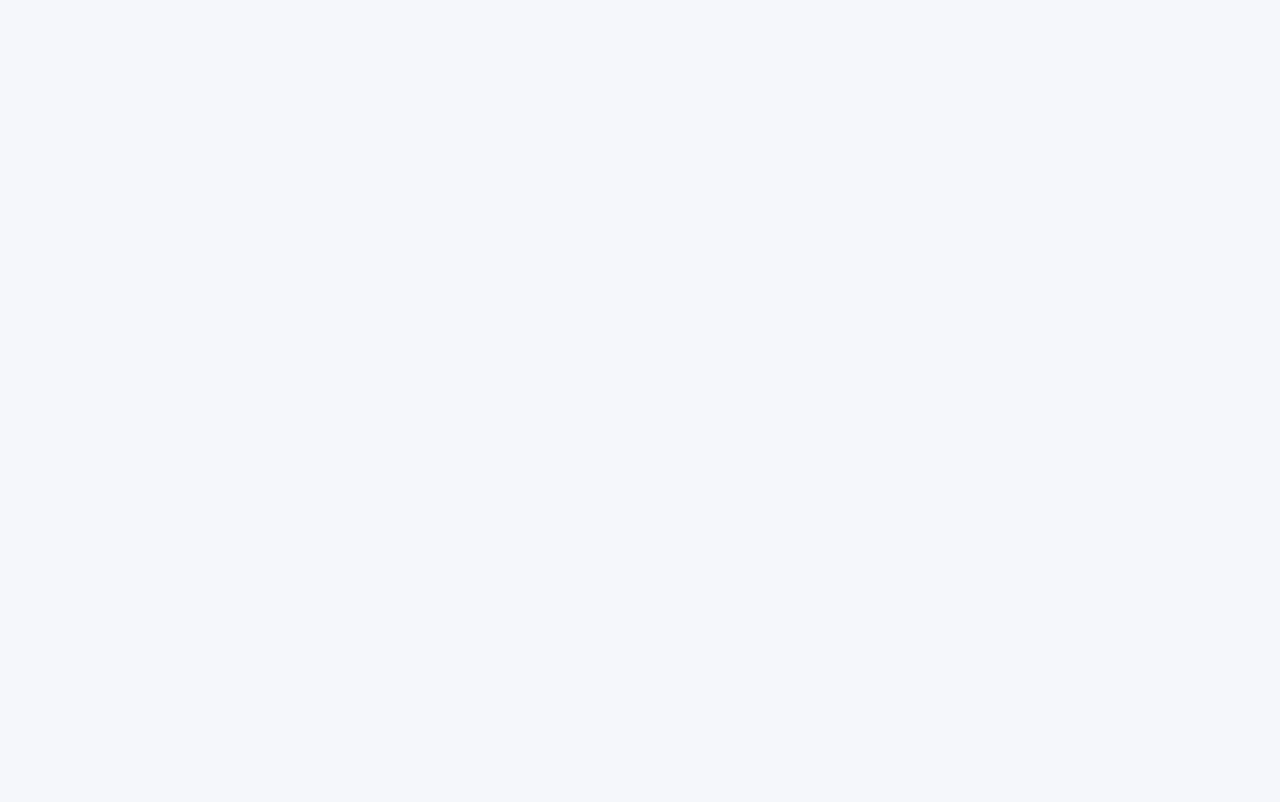
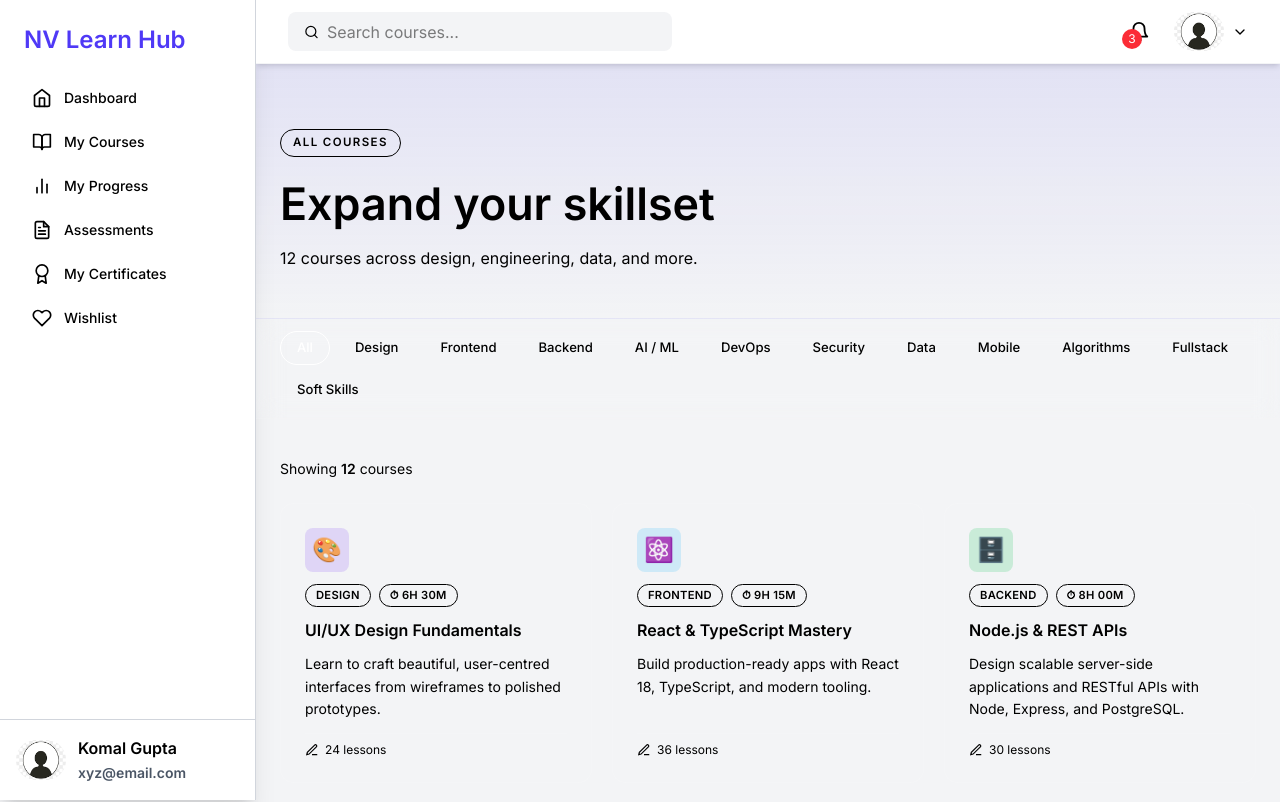
Before and after one commit to ReactCapstone/OnlineLearningPlatform_FE, a React (Vite) app: page /all-courses in a window 1280 px wide. Before the commit this address had no page. Shown: the top 802 px of the page. Built offline with nearby package versions, Linux system fonts and the light colour scheme.

Commit message:
All courses page changes

```diff
--- a/src/main.tsx
+++ b/src/main.tsx
@@ -1,4 +1,3 @@
-import React from 'react'
 import ReactDOM from 'react-dom/client'
 import App from './App.jsx'
 import './index.css'
--- /dev/null
+++ b/src/pages/AllCourses.tsx
@@ -0,0 +1,19 @@
+import Footer from '../components/Footer'
+import Header from '../components/layout/Header/Header'
+import Sidebar from '../components/layout/Sidebar/sidebar'
+import Courses from './Courses'
+
+export default function AllCourses() {
+  return (
+    <div className="flex min-h-screen bg-gray-100">
+      <Sidebar />
+      <div className="flex min-h-screen flex-1 flex-col overflow-hidden">
+        <Header />
+        <main className="flex-1">
+          <Courses />
+        </main>
+        <Footer />
+      </div>
+    </div>
+  )
+}
--- a/src/routes/AppRoutes.tsx
+++ b/src/routes/AppRoutes.tsx
@@ -4,6 +4,7 @@ import {Routes, Route} from 'react-router-dom'
 import DashboardHome from '../pages/StudentDashboard/DashboardHome'
 import Home from '../pages/Home'
 import Courses from '../pages/Courses'
+import AllCourses from '../pages/AllCourses'
 import Login from '../pages/Login'
 import Profile from '../pages/Profile'
 
@@ -11,8 +12,9 @@ export default function AppRoutes() {
     return (
         <Routes>
             <Route path="/" element={<DashboardHome />} />
-            {/* <Route path="/" element={<Home />} /> */}
+            <Route path="/home" element={<Home />} />
             <Route path="/courses" element={<Courses />} />
+            <Route path="/all-courses" element={<AllCourses />} />
             <Route path="/login" element={<Login />} />
             <Route path="/profile" element={<Profile />} />
         </Routes>
```
